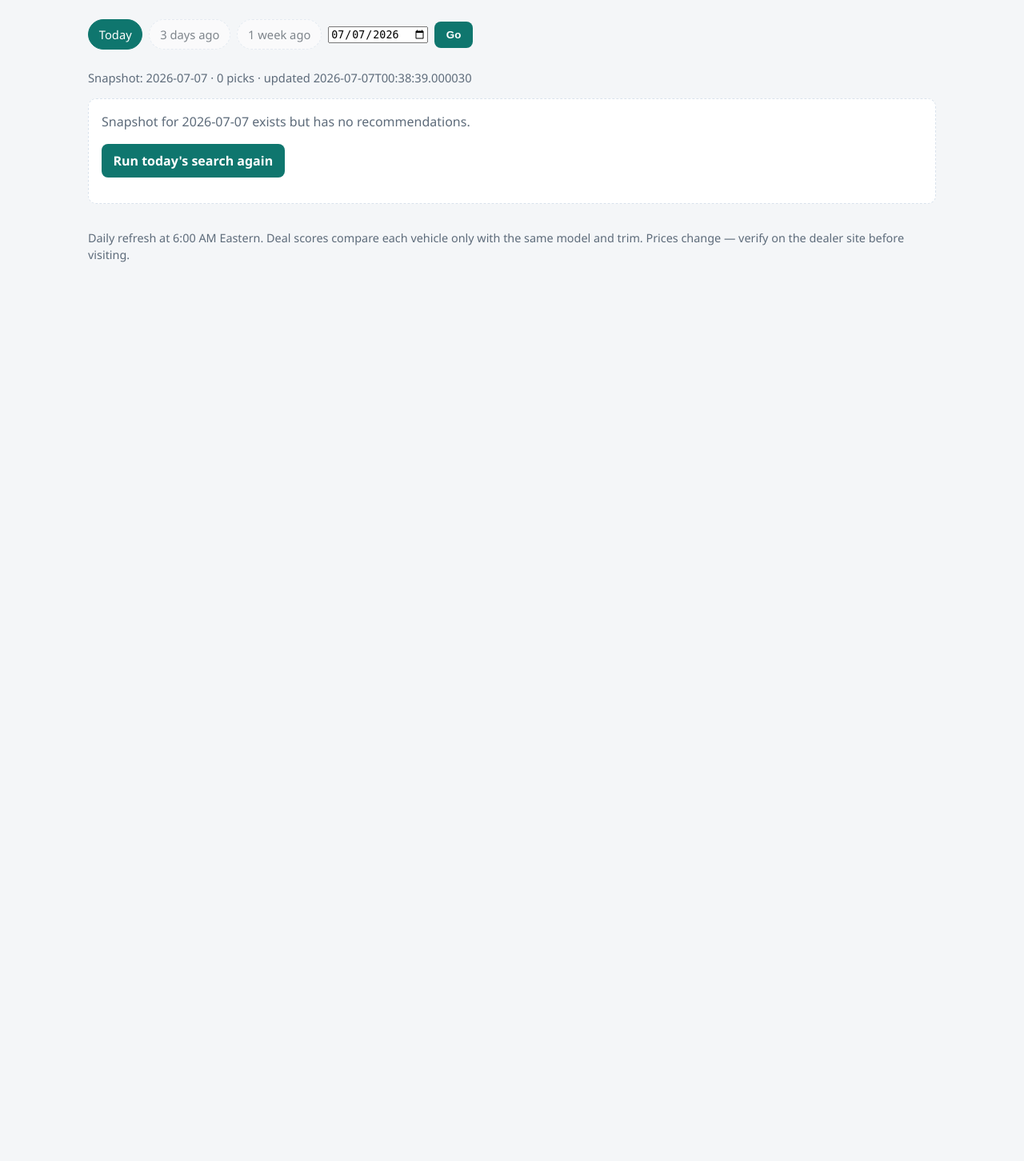
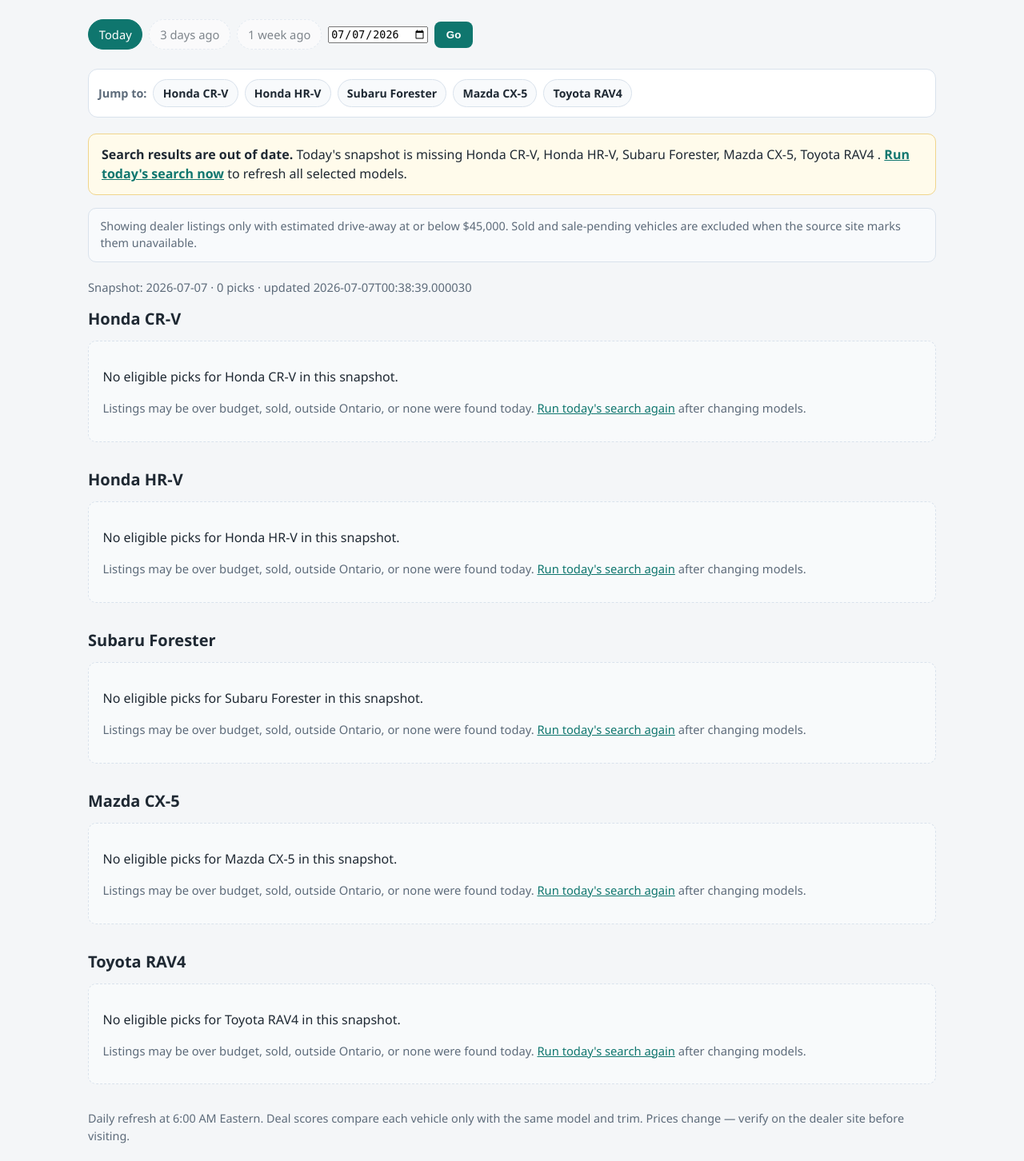
Before and after one commit to wanghuimail/used-car-hunter, a FastAPI app: page / in a window 1280 px wide. Shown: the part 138-1590 px from the top of the page at 80% size. Before the commit the page ends 466 px from the top, so only its background shows below. Run offline with FastAPI, Linux system fonts and the light colour scheme; data comes from the database, SQL or seed files in the repository; data that the repository does not hold is empty.

Commit message:
Show all selected models on homepage and refresh search after model changes.
Co-authored-by: Cursor <cursoragent@cursor.com>

```diff
--- a/scripts/deploy_to_ai_builders.py
+++ b/scripts/deploy_to_ai_builders.py
@@ -7,6 +7,10 @@ import sys
 import urllib.error
 import urllib.request
 from pathlib import Path
+
+from dotenv import load_dotenv
+
+load_dotenv()
 
 API_URL = "https://space.ai-builders.com/backend/v1/deployments"
 ROOT = Path(__file__).resolve().parents[1]
--- a/web/app.py
+++ b/web/app.py
@@ -8,7 +8,7 @@ from datetime import date
 from pathlib import Path
 
 from dotenv import load_dotenv
-from fastapi import FastAPI, Form, Request
+from fastapi import BackgroundTasks, FastAPI, Form, Request
 from fastapi.responses import HTMLResponse, JSONResponse, RedirectResponse
 from fastapi.staticfiles import StaticFiles
 from fastapi.templating import Jinja2Templates
@@ -44,6 +44,24 @@ load_dotenv()
 
 logging.basicConfig(level=logging.INFO)
 logger = logging.getLogger(__name__)
+
+_search_running = False
+
+
+def _run_snapshot_job() -> None:
+    global _search_running
+    if _search_running:
+        logger.info("Search already running; skipping duplicate request")
+        return
+    _search_running = True
+    try:
+        result = run_daily_snapshot()
+        logger.info("Search finished: %s", result)
+    except Exception:
+        logger.exception("Search failed")
+    finally:
+        _search_running = False
+
 
 WEB_DIR = Path(__file__).resolve().parent
 templates = Jinja2Templates(directory=str(WEB_DIR / "templates"))
@@ -127,8 +145,6 @@ def _build_sections(rows: list[dict]) -> list[dict]:
     sections: list[dict] = []
     for model in sorted(get_models(), key=lambda item: item["priority"]):
         items = sorted(by_key.get(model["key"], []), key=lambda item: item["rank"])
-        if not items:
-            continue
         sections.append(
             {
                 "key": model["key"],
@@ -139,6 +155,21 @@ def _build_sections(rows: list[dict]) -> list[dict]:
     return sections
 
 
+def _snapshot_missing_models(rows: list[dict]) -> list[dict[str, str]]:
+    labels = model_labels_map()
+    snapshot_keys = {row["model_key"] for row in rows}
+    missing: list[dict[str, str]] = []
+    for model in sorted(get_models(), key=lambda item: item["priority"]):
+        if model["key"] not in snapshot_keys:
+            missing.append(
+                {
+                    "key": model["key"],
+                    "label": labels.get(model["key"], model["model"]),
+                }
+            )
+    return missing
+
+
 def _nearest_snapshot(target: str, available: list[str]) -> str | None:
     return nearest_snapshot_on_or_before(target, available)
 
@@ -147,6 +178,7 @@ def _nearest_snapshot(target: str, available: list[str]) -> str | None:
 async def home(request: Request, selected: str | None = None, snapshot_date: str | None = None):
     today = date.today().isoformat()
     requested_date = snapshot_date or selected or today
+    search_started = request.query_params.get("search_started") == "1"
     available = list_snapshot_dates()
     has_snapshot = requested_date in available
     nearest_date = _nearest_snapshot(requested_date, available) if not has_snapshot else None
@@ -161,6 +193,8 @@ async def home(request: Request, selected: str | None = None, snapshot_date: str
     rows = _filter_display_rows(get_recommendations(requested_date) if has_snapshot else [])
     meta = get_snapshot_meta(requested_date) if has_snapshot else None
     max_drive_away = max_drive_away_cap()
+    sections = _build_sections(rows) if has_snapshot else []
+    missing_models = _snapshot_missing_models(rows) if has_snapshot else []
 
     return templates.TemplateResponse(
         request,
@@ -173,7 +207,11 @@ async def home(request: Request, selected: str | None = None, snapshot_date: str
             "nearest_date": nearest_date,
             "quick_dates": quick_dates,
             "snapshot_meta": meta,
-            "sections": _build_sections(rows),
+            "sections": sections,
+            "missing_models": missing_models,
+            "snapshot_stale": bool(missing_models),
+            "search_started": search_started,
+            "search_running": _search_running,
             "model_nav": _build_model_nav(),
             "is_today": requested_date == today,
             "max_drive_away": max_drive_away,
@@ -216,6 +254,7 @@ async def save_models(request: Request):
     validated = validate_model_selection(submitted)
     if validated:
         save_model_selection(validated)
+        return RedirectResponse("/api/run-now", status_code=303)
     return RedirectResponse("/models", status_code=303)
 
 
@@ -284,15 +323,15 @@ async def snapshots() -> JSONResponse:
 
 
 @app.post("/api/run-now")
-async def run_now():
-    result = run_daily_snapshot()
-    return RedirectResponse("/", status_code=303)
+async def run_now(background_tasks: BackgroundTasks):
+    background_tasks.add_task(_run_snapshot_job)
+    return RedirectResponse("/?search_started=1", status_code=303)
 
 
 @app.post("/api/run")
-async def run_api() -> JSONResponse:
-    result = run_daily_snapshot()
-    return JSONResponse(result)
+async def run_api(background_tasks: BackgroundTasks) -> JSONResponse:
+    background_tasks.add_task(_run_snapshot_job)
+    return JSONResponse({"status": "started"})
 
 
 def _normalize(value: str) -> str:
--- a/web/static/style.css
+++ b/web/static/style.css
@@ -370,6 +370,26 @@ button.secondary {
   .slot-label {
     margin-bottom: -0.35rem;
   }
+}
+
+.model-empty {
+  padding: 1rem 1.1rem;
+  border: 1px dashed var(--border);
+  border-radius: 10px;
+  background: #f8fafb;
+}
+
+.notice-banner {
+  margin: 0 0 1rem;
+  padding: 0.85rem 1rem;
+  border-radius: 10px;
+  border: 1px solid #f0d58c;
+  background: #fffbeb;
+  color: var(--text);
+}
+
+.notice-banner a {
+  font-weight: 600;
 }
 
 footer {
--- a/web/templates/index.html
+++ b/web/templates/index.html
@@ -40,6 +40,21 @@
           <a href="#model-{{ model.key }}" class="model-jump-link">{{ model.label }}</a>
         {% endfor %}
       </div>
+      {% if search_started or search_running %}
+        <div class="notice-banner">
+          <strong>Search in progress.</strong>
+          Scraping all {{ model_nav | length }} selected models — refresh this page in 1–2 minutes.
+        </div>
+      {% elif snapshot_stale and is_today %}
+        <div class="notice-banner">
+          <strong>Search results are out of date.</strong>
+          Today's snapshot is missing
+          {% for model in missing_models %}
+            {{ model.label }}{% if not loop.last %}, {% endif %}
+          {% endfor %}.
+          <a href="/api/run-now">Run today's search now</a> to refresh all selected models.
+        </div>
+      {% endif %}
       <p class="listing-restrictions">
         Showing dealer listings only with estimated drive-away at or below ${{ "{:,}".format(max_drive_away) }}.
         Sold and sale-pending vehicles are excluded when the source site marks them unavailable.
@@ -68,17 +83,11 @@
           <p><a class="btn" href="/api/run-now">Run today's search now</a></p>
         {% endif %}
       </div>
-    {% elif not sections %}
-      <div class="empty">
-        Snapshot for {{ requested_date }} exists but has no recommendations.
-        {% if is_today %}
-          <p><a class="btn" href="/api/run-now">Run today's search again</a></p>
-        {% endif %}
-      </div>
-    {% else %}
+    {% elif sections %}
       {% for section in sections %}
         <section id="model-{{ section.key }}" class="model-section">
           <h2>{{ section.label }}</h2>
+          {% if section.listings %}
           <div class="grid">
             {% for item in section.listings %}
               <article class="card">
@@ -120,6 +129,12 @@
               </article>
             {% endfor %}
           </div>
+          {% else %}
+          <div class="model-empty">
+            <p>No eligible picks for {{ section.label }} in this snapshot.</p>
+            <p class="meta">Listings may be over budget, sold, outside Ontario, or none were found today.{% if is_today %} <a href="/api/run-now">Run today's search again</a> after changing models.{% endif %}</p>
+          </div>
+          {% endif %}
         </section>
       {% endfor %}
     {% endif %}
--- a/web/templates/models.html
+++ b/web/templates/models.html
@@ -22,7 +22,7 @@
 
     <section class="panel">
       <h2>Your search targets</h2>
-      <p class="meta">Priority follows top-to-bottom order. After saving, run today's search to refresh recommendations.</p>
+      <p class="meta">Priority follows top-to-bottom order. Saving runs today's search automatically so recommendations match your picks.</p>
 
       <form id="model-selection-form" method="post" action="/models/save">
         <div class="model-picker">
```
Also changed, not shown: src/trends.py (+7 -10 lines).
